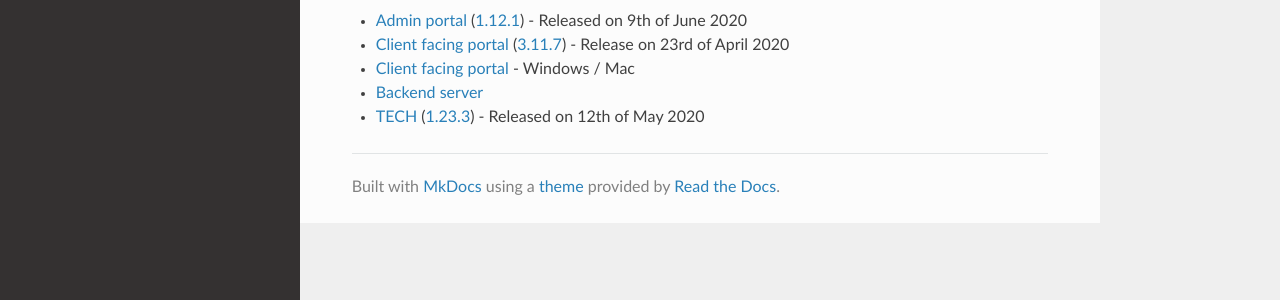
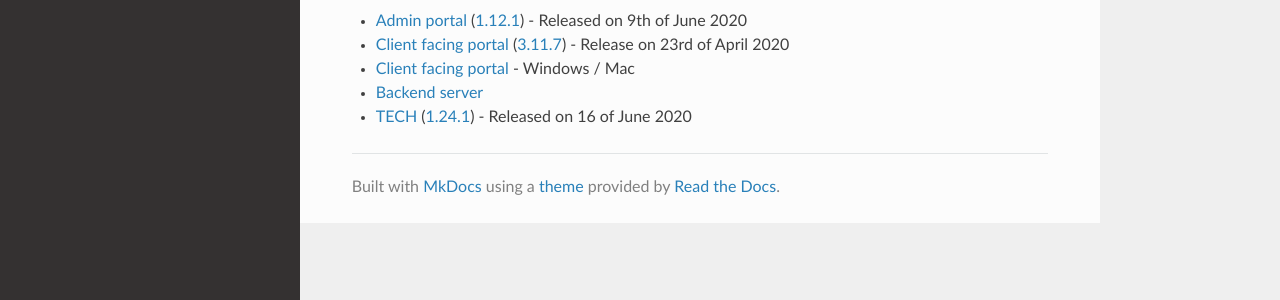
Before and after one commit to DeskDirector/docs, an MkDocs documentation site: the page built from docs/_contents/admin/home/release.md, in a window 1280 px wide. Shown: the part 140-440 px from the top of the page. Built offline with MkDocs 1.6.1, drawn with Linux system fonts in a browser that asks for light colours; nearby versions of some CDN libraries; old or Windows-style settings are respelled for this version of MkDocs.

Commit message:
Update release.md

```diff
--- a/docs/_contents/admin/home/release.md
+++ b/docs/_contents/admin/home/release.md
@@ -3,4 +3,4 @@
 * [Client facing portal](/release-notes/portal) ([3.11.7](/release-notes/portal/v3.11)) - Release on 23rd of April 2020
 * [Client facing portal](https://help.deskdirector.com/article/4uzjpwaiou-dd-portal-changelog) - Windows / Mac
 * [Backend server](https://help.deskdirector.com/article/5ml4ieesph-server-changelog)
-* [TECH](/release-notes/tech) ([1.23.3](/release-notes/tech/v1.23)) - Released on 12th of May 2020
+* [TECH](/release-notes/tech) ([1.24.1](/release-notes/tech/v1.24)) - Released on 16 of June 2020
```
